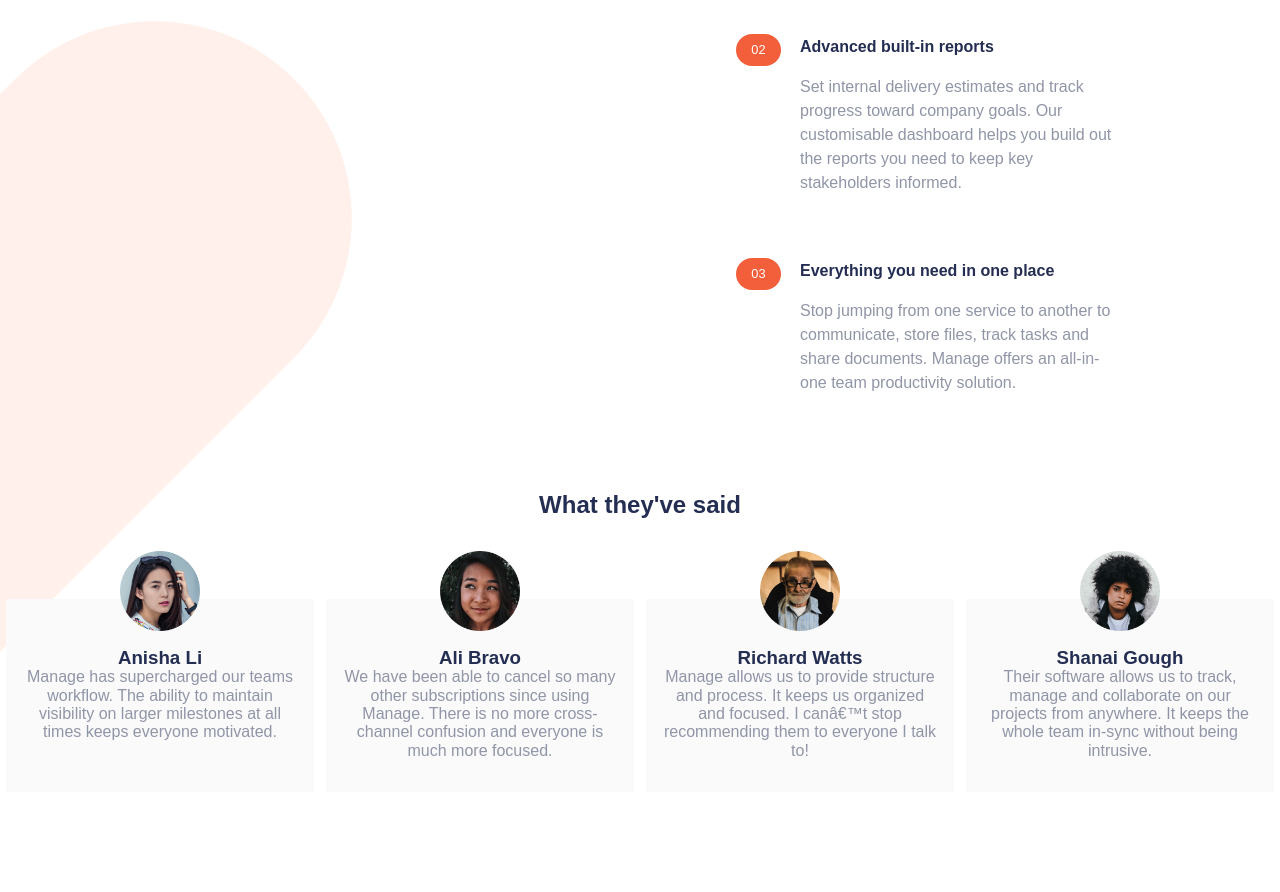
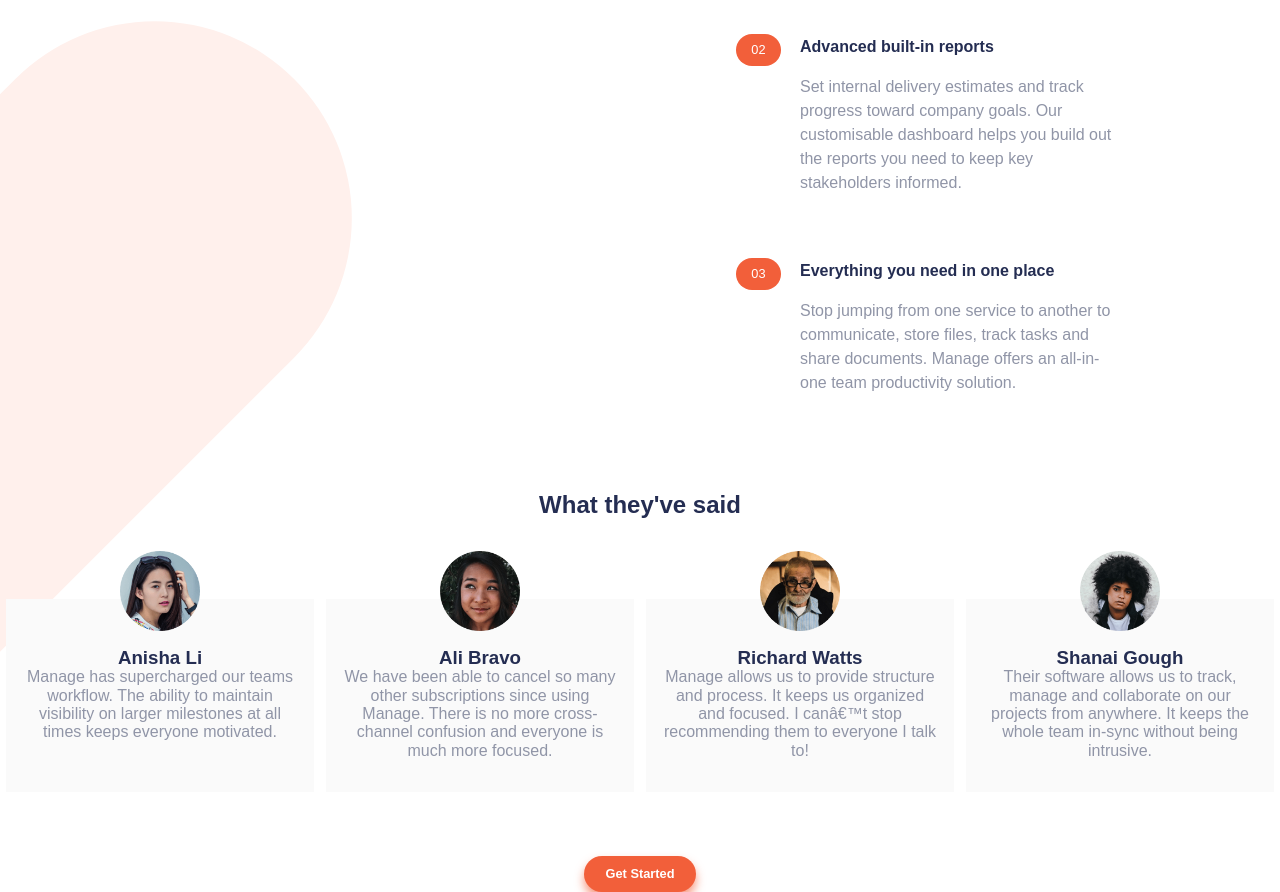
Before and after one commit to Thomaster100/manage-landing-page, a website: page html/index.html in a window 1280 px wide. Shown: the part 859-1751 px from the top of the page. Before the commit the page ends 1715 px from the top, so only its background shows below. Drawn offline with Linux system fonts and the light colour scheme; a web font is replaced by a local one.

Commit message:
add cta review

```diff
--- a/css/styles.css
+++ b/css/styles.css
@@ -285,6 +285,13 @@
 .container__reviews .text__review {
   color: #9095a7;
 }
+.container__reviews .btn__review {
+  text-align: center;
+}
+.container__reviews .btn__review.cta {
+  display: block;
+  margin: auto;
+}
 
 /* MEDIA QUERIES */
 @media screen and (min-width: 768px) {
--- a/html/index.html
+++ b/html/index.html
@@ -115,6 +115,7 @@
           </p>
         </div>
       </div>
+      <div class="btn__review cta">Get Started</div>
     </div>
     <script src="./../js/main.js"></script>
   </body>
```
Also changed, not shown: 1 other file.
